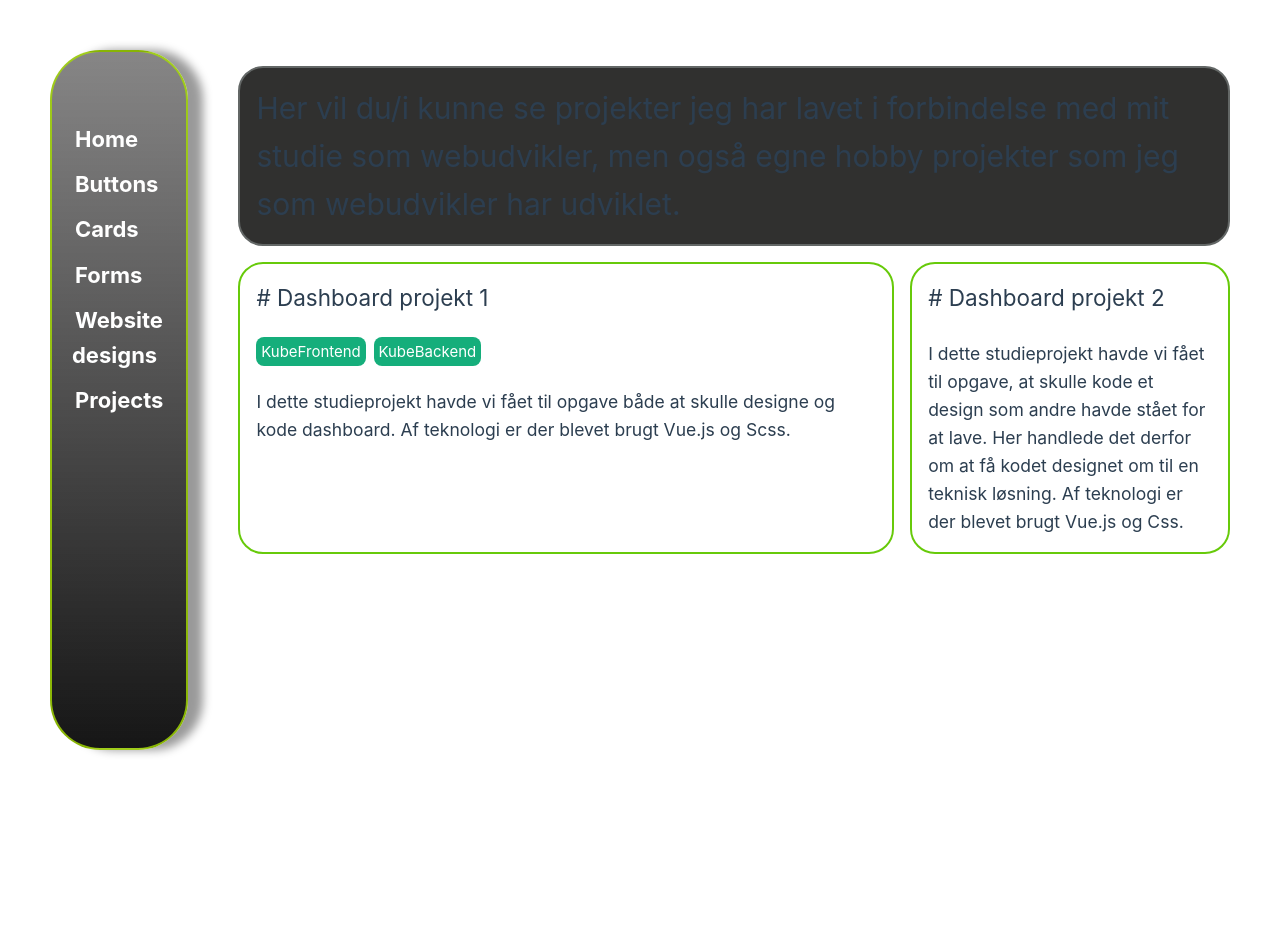
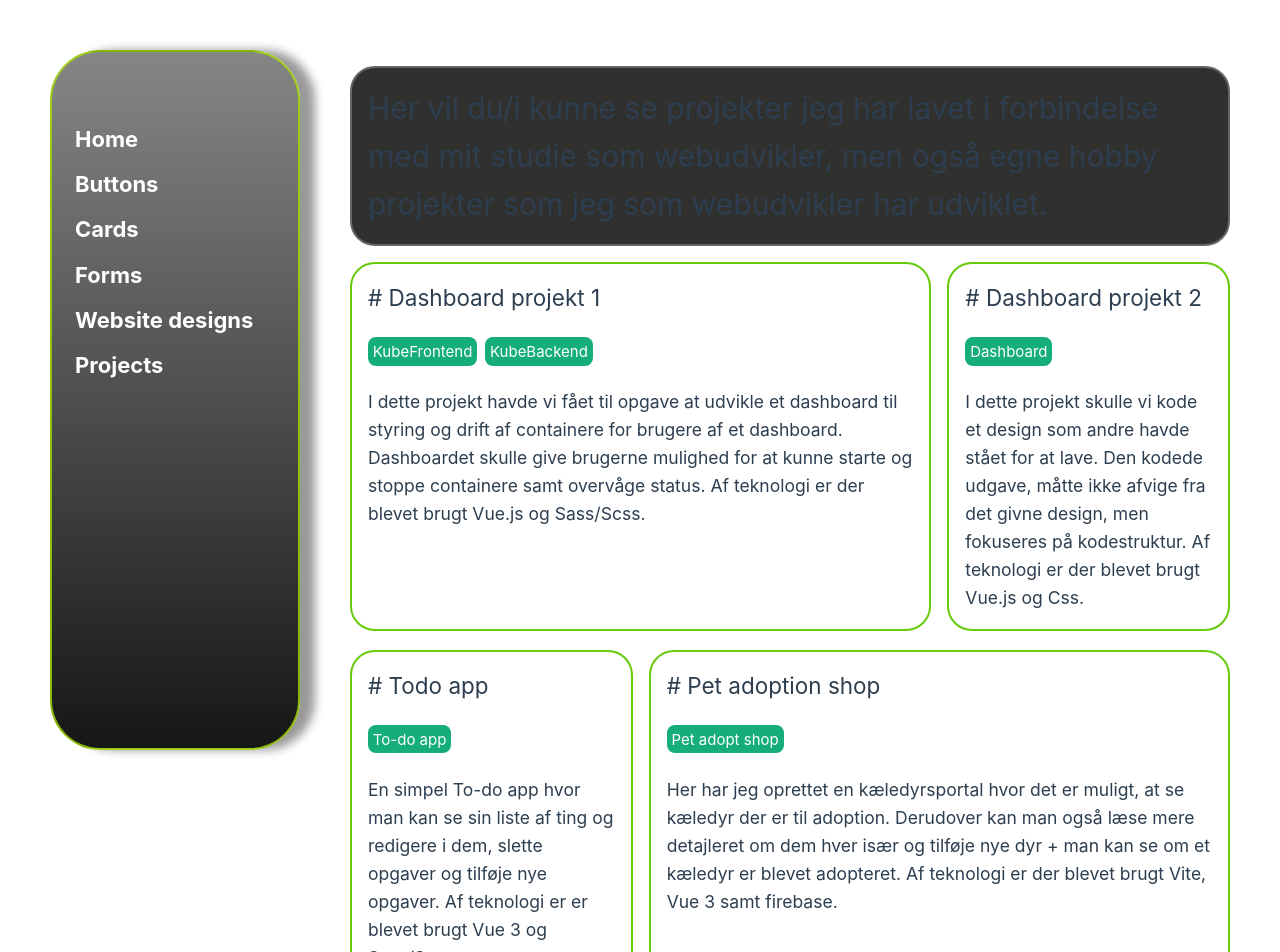
Before and after one commit to chvessel/portefolio, a Vue app: page /components/Projects in a window 1280 px wide. Shown: the top 952 px of the page. Before the commit the page ends 800 px from the top, so only its background shows below. Built offline with nearby package versions, Linux system fonts and the light colour scheme.

Commit message:
Fået tilføjet projekter og rettet til

```diff
--- a/src/layouts/MainLayout.vue
+++ b/src/layouts/MainLayout.vue
@@ -27,7 +27,7 @@
 
   .sidebar {
     position: relative;
-    width: 250px;
+    min-width: 250px;
     color: white;
     padding: 20px;
     margin-top: 50px;
@@ -37,6 +37,7 @@
     margin-bottom: 50px;
     background: linear-gradient(to bottom, rgba(54, 53, 53, 0.6), rgb(22, 22, 22));
     box-shadow: 15px 0 10px rgba(0, 0, 0, 0.4);
+
 
   }
 
--- a/src/pages/ProjectPage.vue
+++ b/src/pages/ProjectPage.vue
@@ -14,17 +14,45 @@
             <a href="https://github.com/Isabella1807/kubeBackend" class="link-btn">KubeBackend</a>
             <br>
             <br>
-            <h3>I dette studieprojekt havde vi fået til opgave både at skulle designe og kode dashboard.
-                Af teknologi er der blevet brugt Vue.js og Scss.
+            <h3>I dette projekt havde vi fået til opgave at udvikle et dashboard til styring
+                 og drift af containere for brugere af et dashboard.
+                 Dashboardet skulle give brugerne mulighed for at kunne starte
+                 og stoppe containere samt overvåge status.
+                Af teknologi er der blevet brugt Vue.js og Sass/Scss.
             </h3>
         </div>
         <div class="project-box">
             <h2># Dashboard projekt 2</h2>
-            <a href=""></a>
             <br>
-            <h3>I dette studieprojekt havde vi fået til opgave, at skulle kode et design som andre havde stået for at lave. Her handlede det derfor om
-                at få kodet designet om til en teknisk løsning.
+            <a href="https://github.com/SebbeDK/DBI-egenkontrol" class="link-btn">Dashboard</a>
+            <br>
+            <br>
+            <h3>I dette projekt skulle vi kode et design som andre havde stået for at lave.
+                Den kodede udgave, måtte ikke afvige fra det givne design, men fokuseres på kodestruktur.
                 Af teknologi er der blevet brugt Vue.js og Css.
+            </h3>
+        </div>
+        <div class="project-box">
+            <h2># Todo app</h2>
+            <br>
+            <a href="https://github.com/chvessel/ToDo_v1" class="link-btn">To-do app</a>
+            <br>
+            <br>
+            <h3>En simpel To-do app hvor man kan se sin liste af ting og redigere i dem,
+                 slette opgaver og tilføje nye opgaver.
+                 Af teknologi er er blevet brugt Vue 3 og Scss/Sass.
+            </h3>
+        </div>
+        <div class="project-box project-box--large">
+            <h2># Pet adoption shop</h2>
+            <br>
+            <a href="https://github.com/chvessel/petshop" class="link-btn">Pet adopt shop</a>
+            <br>
+            <br>
+            <h3>Her har jeg oprettet en kæledyrsportal hvor det er muligt, at se kæledyr der er til adoption.
+                Derudover kan man også læse mere detajleret om dem hver især og tilføje nye dyr +
+                man kan se om et kæledyr er blevet adopteret.
+                Af teknologi er der blevet brugt Vite, Vue 3 samt firebase.
             </h3>
         </div>
     </div>
@@ -37,7 +65,7 @@
 .projects-container{
   display: grid;
   grid-template-columns: repeat(3, 1fr); /* 2 columns */
-  gap: 1rem;
+  gap: 0.2rem 1rem;
   grid-auto-flow: dense;
 }
 
```
